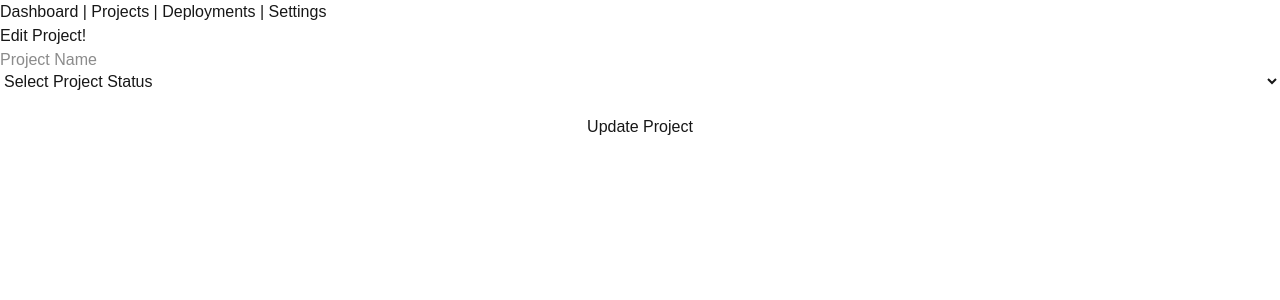
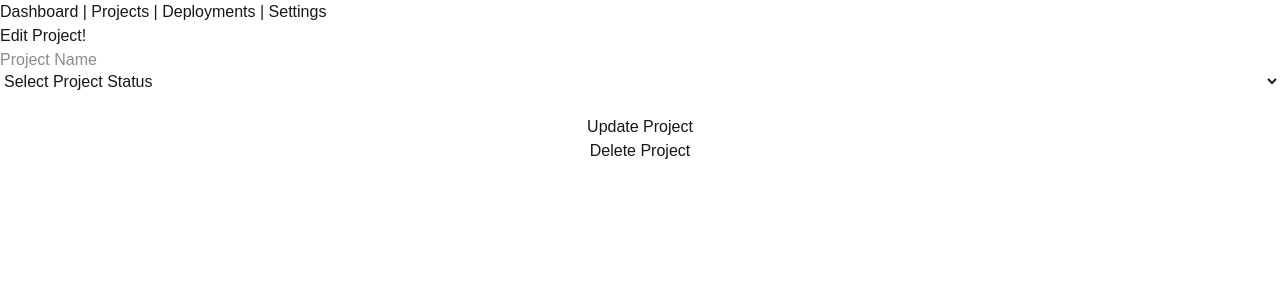
Before and after one commit to kayuh7/OrbitOps, a Next.js app in the folder apps/web/: page /projects/1/edit in a window 1280 px wide. Shown: the top 300 px of the page. Built offline with nearby package versions, Linux system fonts and the light colour scheme; no server answers; the database is empty.

Commit message:
Implement project delete feature

```diff
--- a/apps/web/src/app/api/projects/[id]/route.ts
+++ b/apps/web/src/app/api/projects/[id]/route.ts
@@ -28,3 +28,13 @@ export async function GET(request: Request, { params }: { params: Promise<{ id:
     });
     return NextResponse.json(project);
 }
+
+export async function DELETE(request: Request, { params }: { params: Promise<{ id: string }>; }) {
+    const { id } = await params;
+    const deletedProject = await prisma.project.delete({
+        where: {
+            id
+        }
+    });
+    return NextResponse.json(deletedProject);
+}
--- a/apps/web/src/app/projects/[id]/edit/page.tsx
+++ b/apps/web/src/app/projects/[id]/edit/page.tsx
@@ -60,6 +60,20 @@ export default function Page() {
         router.push("/projects");
     }
 
+    async function deleteProject(){
+        const response = await fetch(`/api/projects/${params.id}`, {
+            method: "DELETE",
+        });
+
+        if (!response.ok){
+            alert("Failed to delete project");
+            return;
+        }
+
+        alert("Project deleted successfully!");
+        router.push("/projects");
+    }
+
     return(
         <>
             <h1>Edit Project!</h1>
@@ -72,6 +86,7 @@ export default function Page() {
             </select>
             <input type="text" value = {dockerImage} onChange = {(e) => setDockerImage(e.target.value)}/>
             <button onClick={editProject}>Update Project</button>
+            <button onClick={deleteProject}>Delete Project</button>
         </>
     )
 }
```
Also changed, not shown: apps/web/src/app/projects/[id]/delete/page.tsx (deleted).
